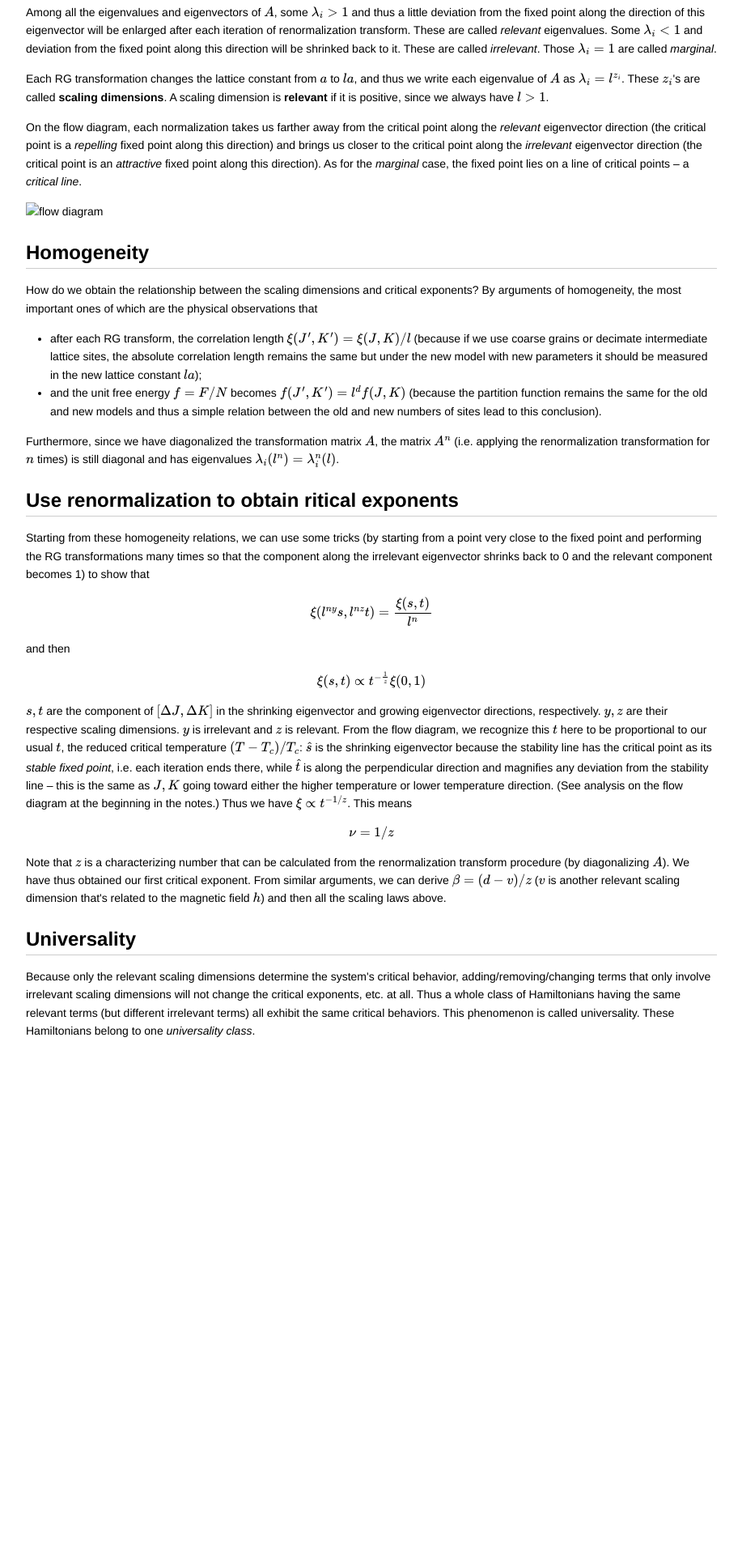
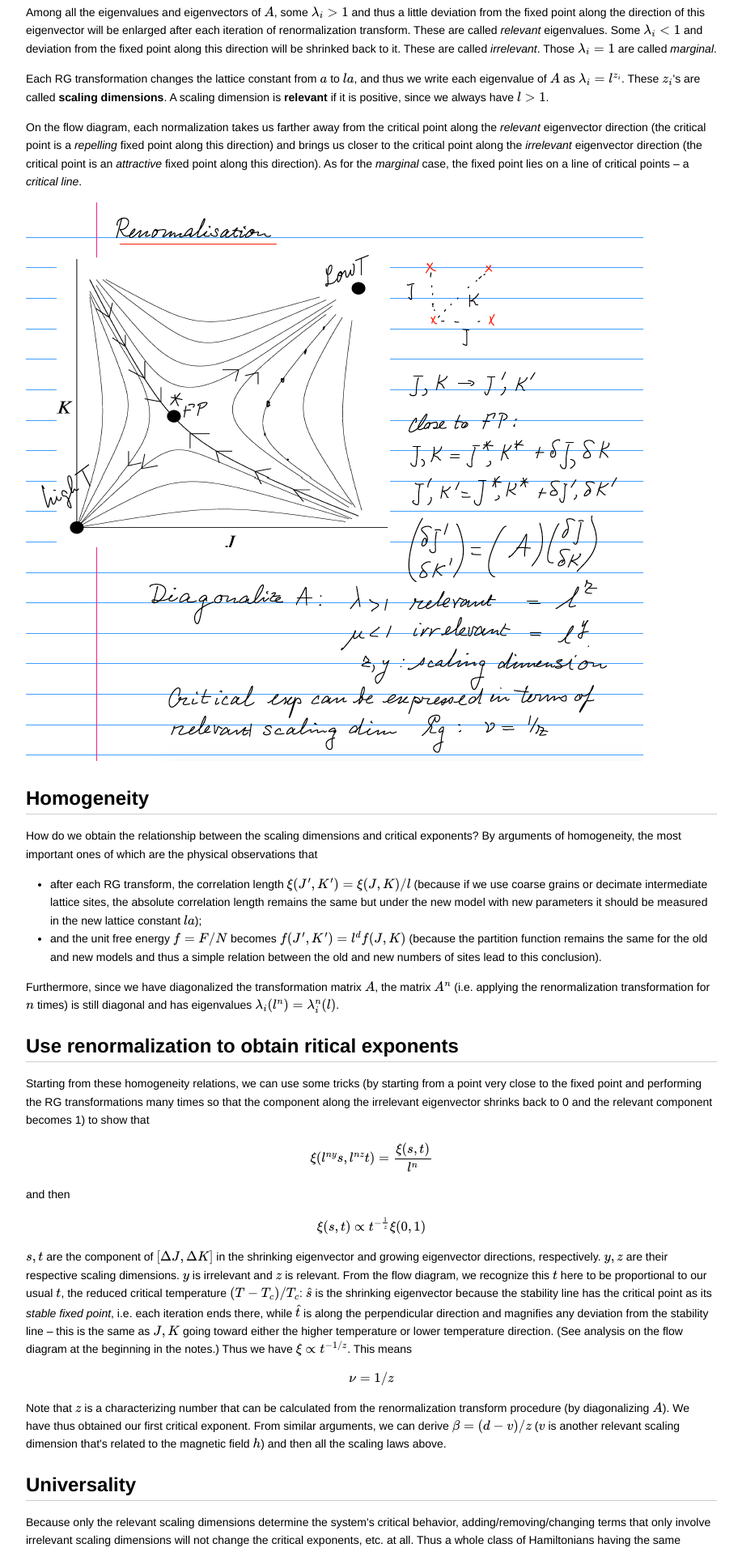
Before and after one commit to gaberber/gaberber.github.io, a Jekyll site: the page _posts/2016-01-24-Critical-exponents-notes.html, which Jekyll copies as it is, in a window 1280 px wide. Shown: the part 1351-3268 px from the top of the page at 81% size, without its empty margins (181-1098 px from the left). Built offline with Jekyll 4.4.1, drawn with Linux system fonts in a browser that asks for light colours; formulas are drawn with MathJax 3; before the commit the page ends 2681 px from its top, so only the background shows below that.

Commit message:
update image

```diff
--- a/_posts/2016-01-24-Critical-exponents-notes.html
+++ b/_posts/2016-01-24-Critical-exponents-notes.html
@@ -394,7 +394,7 @@ sup {
 
 <p>On the flow diagram, each normalization takes us farther away from the critical point along the <em>relevant</em> eigenvector direction (the critical point is a <em>repelling</em> fixed point along this direction) and brings us closer to the critical point along the <em>irrelevant</em> eigenvector direction (the critical point is an <em>attractive</em> fixed point along this direction). As for the <em>marginal</em> case,  the fixed point lies on a line of critical points – a <em>critical line</em>. </p>
 
-<p><img src="flow-diagram.png" alt="flow diagram"></p>
+<p><img src="http://gaberber.github.io/images/flow-diagram.png" alt="flow diagram"></p>
 
 <h2 id="toc_4">Homogeneity</h2>
 
```
